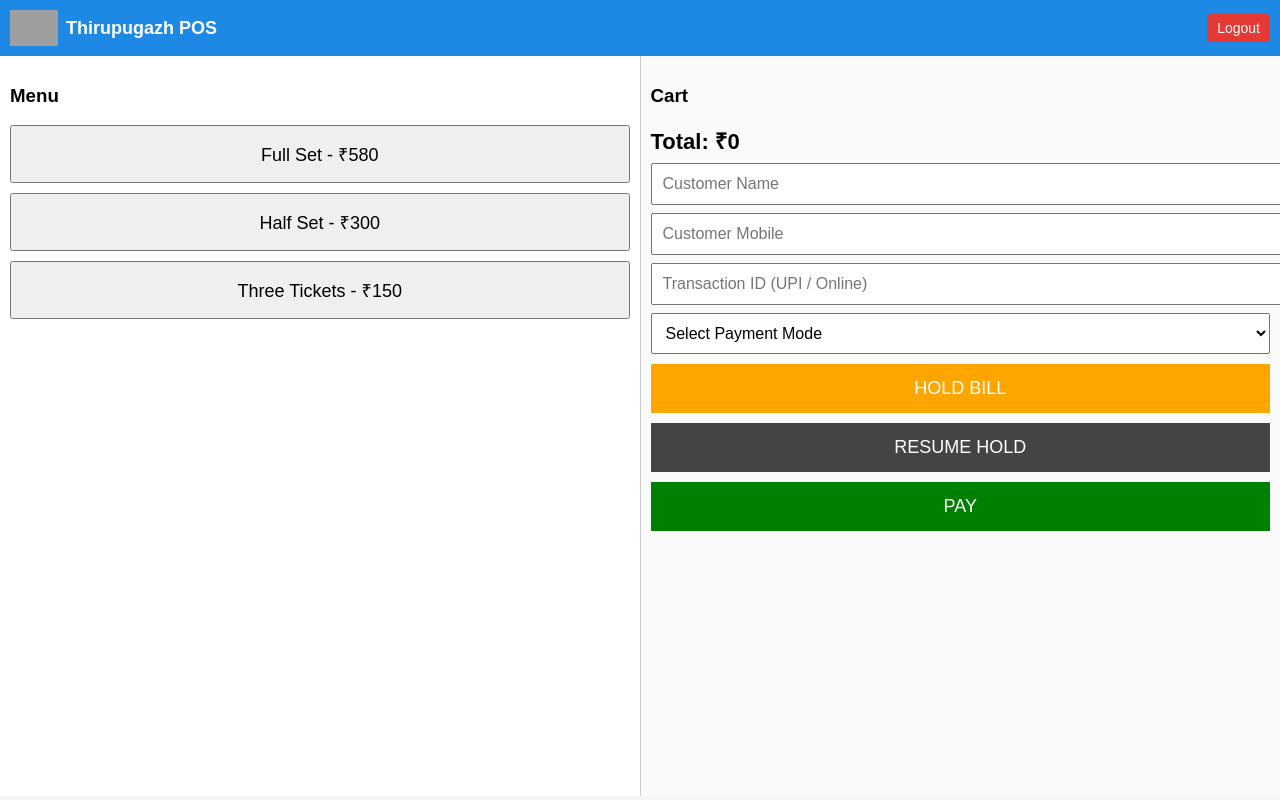
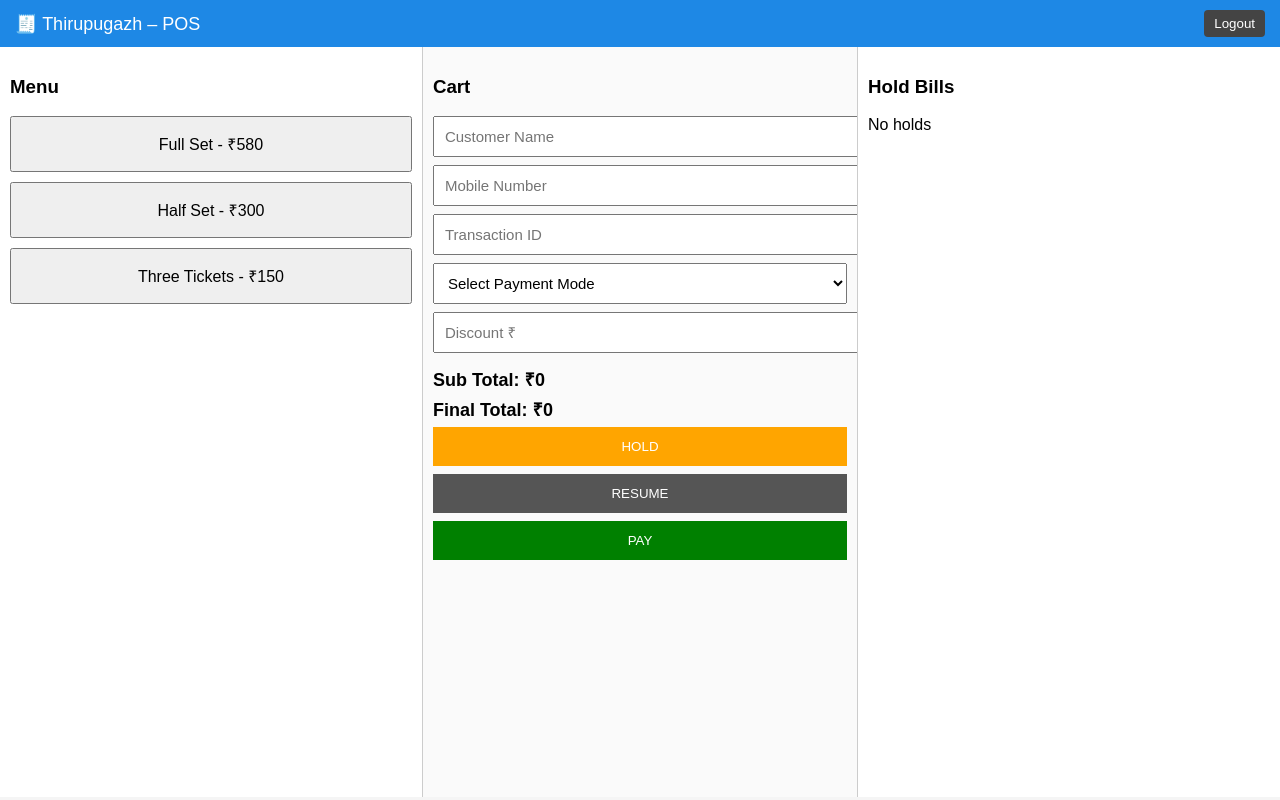
Before and after one commit to thirupugazhagency/thirupugazh-pos, a Flask app: page /ui/billing in a window 1280 px wide. Run offline with Flask 3, Linux system fonts and the light colour scheme; data comes from the database, SQL or seed files in the repository; data that the repository does not hold is empty; grey boxes are pictures that could not be loaded.

Commit message:
Step 2: Admin header buttons (Reports, Change Password) without breaking billing

```diff
--- a/templates/billing.html
+++ b/templates/billing.html
@@ -1,7 +1,7 @@
 <!DOCTYPE html>
 <html>
 <head>
-    <title>Thirupugazh POS</title>
+    <title>Thirupugazh – POS</title>
     <meta name="viewport" content="width=device-width, initial-scale=1">
 
     <style>
@@ -10,56 +10,40 @@
         header {
             background: #1e88e5;
             color: white;
-            padding: 10px;
-            font-size: 18px;
+            padding: 10px 15px;
             display: flex;
             justify-content: space-between;
             align-items: center;
-        }
-
-        header .left, header .right {
-            display: flex;
-            align-items: center;
-            gap: 8px;
+            font-size: 18px;
         }
 
         header button {
+            margin-left: 8px;
             padding: 6px 10px;
-            font-size: 14px;
             border: none;
             cursor: pointer;
             border-radius: 4px;
         }
 
-        .btn-admin { background: #ffffff; color: #1e88e5; }
-        .btn-staff { background: #ffffff; color: #1e88e5; }
-        .btn-logout { background: #e53935; color: white; }
+        .btn-admin { background: #0d47a1; color: white; }
+        .btn-logout { background: #444; color: white; }
 
-        .container {
-            display: flex;
-            height: calc(100vh - 60px);
+        .container { display: flex; height: calc(100vh - 50px); }
+
+        .menu, .cart, .holds {
+            padding: 10px;
+            overflow-y: auto;
         }
 
-        .menu {
-            width: 50%;
-            padding: 10px;
-            background: white;
-            overflow-y: auto;
-        }
+        .menu { width: 33%; background: white; }
+        .cart { width: 34%; background: #fafafa; border-left: 1px solid #ccc; border-right: 1px solid #ccc; }
+        .holds { width: 33%; background: white; }
 
         .menu button {
             width: 100%;
             padding: 15px;
             margin-bottom: 10px;
-            font-size: 18px;
-        }
-
-        .cart {
-            width: 50%;
-            padding: 10px;
-            background: #fafafa;
-            border-left: 1px solid #ccc;
-            overflow-y: auto;
+            font-size: 16px;
         }
 
         .cart-item {
@@ -67,59 +51,45 @@
             justify-content: space-between;
             align-items: center;
             margin-bottom: 8px;
-            font-size: 16px;
         }
 
-        .btn {
-            padding: 6px 10px;
-            font-size: 16px;
-        }
-
-        .total {
-            font-size: 22px;
-            font-weight: bold;
-            margin-top: 10px;
+        .cart-item button {
+            padding: 4px 8px;
         }
 
         input, select {
             width: 100%;
             padding: 10px;
-            font-size: 16px;
-            margin-top: 8px;
+            margin-bottom: 8px;
+            font-size: 15px;
         }
 
-        button.main {
-            width: 100%;
-            padding: 14px;
+        .total {
             font-size: 18px;
-            border: none;
-            color: white;
-            margin-top: 10px;
-            cursor: pointer;
+            font-weight: bold;
+            margin: 6px 0;
         }
 
-        .pay { background: green; }
-        .hold { background: orange; }
-        .resume { background: #444; }
+        .btn-hold { background: orange; color: white; padding: 12px; border: none; width: 100%; margin-bottom: 8px; }
+        .btn-resume { background: #555; color: white; padding: 12px; border: none; width: 100%; margin-bottom: 8px; }
+        .btn-pay { background: green; color: white; padding: 12px; border: none; width: 100%; }
 
-        /* Staff report */
-        #staffReportBox {
+        #resumeModal {
             display: none;
-            margin-top: 15px;
-            background: #fff;
-            padding: 10px;
+            position: fixed;
+            top: 20%;
+            left: 35%;
+            width: 30%;
+            background: white;
             border: 1px solid #ccc;
+            padding: 15px;
+            box-shadow: 0 0 10px rgba(0,0,0,.4);
+            z-index: 1000;
         }
 
-        #staffReportBox table {
+        #resumeModal button {
             width: 100%;
-            border-collapse: collapse;
-        }
-
-        #staffReportBox th, #staffReportBox td {
-            border: 1px solid #ccc;
-            padding: 8px;
-            text-align: center;
+            margin-bottom: 6px;
         }
     </style>
 </head>
@@ -127,34 +97,10 @@
 <body>
 
 <header>
-    <div class="left">
-        <img src="/static/logo.png" style="height:36px">
-        <strong>Thirupugazh POS</strong>
+    <span>🧾 Thirupugazh – POS</span>
 
-        <!-- ADMIN BUTTONS -->
-        <button id="btnReports" class="btn-admin" style="display:none"
-                onclick="window.location.href='/ui/admin-reports'">
-            📊 Reports
-        </button>
-
-        <button id="btnStaff" class="btn-admin" style="display:none"
-                onclick="window.location.href='/ui/admin-staff'">
-            👥 Staff
-        </button>
-
-        <button id="btnChangePwd" class="btn-admin" style="display:none"
-                onclick="changePassword()">
-            🔐 Change Password
-        </button>
-
-        <!-- STAFF BUTTON -->
-        <button id="staffReportBtn" class="btn-staff" style="display:none"
-                onclick="loadStaffDailyReport()">
-            📊 My Daily Sales
-        </button>
-    </div>
-
-    <div class="right">
+    <!-- ✅ STEP 2: ADMIN / STAFF HEADER CONTROLS -->
+    <div id="headerButtons">
         <button class="btn-logout" onclick="logout()">Logout</button>
     </div>
 </header>
@@ -164,21 +110,16 @@
     <!-- MENU -->
     <div class="menu">
         <h3>Menu</h3>
-        <div id="menuButtons"></div>
+        <div id="menuButtons">Loading...</div>
     </div>
 
     <!-- CART -->
     <div class="cart">
         <h3>Cart</h3>
-        <div id="cartItems"></div>
-
-        <div class="total">
-            Total: ₹<span id="total">0</span>
-        </div>
 
         <input id="customerName" placeholder="Customer Name">
-        <input id="customerPhone" placeholder="Customer Mobile">
-        <input id="transactionId" placeholder="Transaction ID (UPI / Online)">
+        <input id="mobileNumber" placeholder="Mobile Number">
+        <input id="transactionId" placeholder="Transaction ID">
 
         <select id="paymentMode">
             <option value="">Select Payment Mode</option>
@@ -188,69 +129,82 @@
             <option value="MIXED">Mixed</option>
         </select>
 
-        <button class="main hold" onclick="holdBill()">HOLD BILL</button>
-        <button class="main resume" onclick="resumeHold()">RESUME HOLD</button>
-        <button class="main pay" onclick="payNow()">PAY</button>
+        <div id="cartItems"></div>
 
-        <!-- STAFF DAILY REPORT -->
-        <div id="staffReportBox">
-            <h4>My Daily Sales (3 PM – 3 PM)</h4>
-            <table>
-                <tr>
-                    <th>Business Date</th>
-                    <th>Total Bills</th>
-                    <th>Total Amount (₹)</th>
-                </tr>
-                <tr>
-                    <td id="sr_date">-</td>
-                    <td id="sr_count">0</td>
-                    <td id="sr_total">0</td>
-                </tr>
-            </table>
-        </div>
+        <input id="discount" type="number" min="0" placeholder="Discount ₹" oninput="recalculateTotal()">
+
+        <div class="total">Sub Total: ₹<span id="subTotal">0</span></div>
+        <div class="total">Final Total: ₹<span id="finalTotal">0</span></div>
+
+        <button class="btn-hold" onclick="holdBill()">HOLD</button>
+        <button class="btn-resume" onclick="showResume()">RESUME</button>
+        <button class="btn-pay" onclick="payNow()">PAY</button>
+    </div>
+
+    <!-- HOLDS -->
+    <div class="holds">
+        <h3>Hold Bills</h3>
+        <div id="holdList">No holds</div>
     </div>
 
 </div>
 
+<!-- RESUME MODAL -->
+<div id="resumeModal">
+    <h3>Select Hold Bill</h3>
+    <div id="resumeList"></div>
+    <button onclick="closeResume()">Close</button>
+</div>
+
 <script>
-const API = window.location.origin;
 let cartId = null;
+let currentTotal = 0;
 
-/* ---------- ROLE BASED UI ---------- */
-function setupRoleUI() {
-    const role = localStorage.getItem("role");
+/* ================= AUTH / HEADER (STEP 2) ================= */
 
-    if (role === "admin") {
-        document.getElementById("btnReports").style.display = "inline-block";
-        document.getElementById("btnStaff").style.display = "inline-block";
-        document.getElementById("btnChangePwd").style.display = "inline-block";
-    }
+const role = localStorage.getItem("role");
+const headerDiv = document.getElementById("headerButtons");
 
-    if (role === "staff") {
-        document.getElementById("staffReportBtn").style.display = "inline-block";
-    }
+if (role === "admin") {
+    headerDiv.innerHTML = `
+        <button class="btn-admin" onclick="goReports()">Reports</button>
+        <button class="btn-admin" onclick="goChangePassword()">Change Password</button>
+        <button class="btn-logout" onclick="logout()">Logout</button>
+    `;
 }
 
-/* ---------- AUTH ---------- */
+function goReports() {
+    window.location.href = "/ui/admin-reports";
+}
+
+function goChangePassword() {
+    window.location.href = "/ui/change-password";
+}
+
 function logout() {
     localStorage.clear();
     window.location.href = "/ui/login";
 }
 
-function changePassword() {
-    const newPwd = prompt("Enter new password:");
-    if (!newPwd) return;
-    alert("Change password API will be added next (backend safe step)");
-}
+/* ================= INIT ================= */
 
-/* ---------- CART ---------- */
+(async function () {
+    await createCart();
+    await loadMenu();
+    await loadCart();
+    await loadHolds();
+})();
+
+/* ================= CART ================= */
+
 async function createCart() {
-    const res = await fetch(API + "/cart/create", { method: "POST" });
-    cartId = (await res.json()).cart_id;
+    const res = await fetch("/cart/create", { method: "POST" });
+    const data = await res.json();
+    cartId = data.cart_id;
 }
 
 async function loadMenu() {
-    const res = await fetch(API + "/menu");
+    const res = await fetch("/menu");
     const menu = await res.json();
     const div = document.getElementById("menuButtons");
     div.innerHTML = "";
@@ -264,29 +218,30 @@ async function loadMenu() {
 }
 
 async function addToCart(menuId) {
-    await fetch(API + "/cart/add", {
+    await fetch("/cart/add", {
         method: "POST",
-        headers: {"Content-Type": "application/json"},
+        headers: {"Content-Type":"application/json"},
         body: JSON.stringify({ cart_id: cartId, menu_id: menuId })
     });
     loadCart();
 }
 
 async function removeFromCart(menuId) {
-    await fetch(API + "/cart/remove", {
+    await fetch("/cart/remove", {
         method: "POST",
-        headers: {"Content-Type": "application/json"},
+        headers: {"Content-Type":"application/json"},
         body: JSON.stringify({ cart_id: cartId, menu_id: menuId })
     });
     loadCart();
 }
 
 async function loadCart() {
-    const res = await fetch(API + `/cart/${cartId}`);
+    const res = await fetch(`/cart/${cartId}`);
     const data = await res.json();
 
     const div = document.getElementById("cartItems");
     div.innerHTML = "";
+    currentTotal = data.total;
 
     data.items.forEach(i => {
         const row = document.createElement("div");
@@ -294,62 +249,107 @@ async function loadCart() {
         row.innerHTML = `
             <span>${i.name}</span>
             <span>
-                <button class="btn" onclick="removeFromCart(${i.menu_id})">-</button>
+                <button onclick="removeFromCart(${i.menu_id})">-</button>
                 ${i.quantity}
-                <button class="btn" onclick="addToCart(${i.menu_id})">+</button>
+                <button onclick="addToCart(${i.menu_id})">+</button>
             </span>
             <span>₹${i.subtotal}</span>
         `;
         div.appendChild(row);
     });
 
-    document.getElementById("total").innerText = data.total;
+    document.getElementById("subTotal").innerText = currentTotal;
+    recalculateTotal();
 }
 
-/* ---------- HOLD / RESUME ---------- */
+/* ================= DISCOUNT ================= */
+
+function recalculateTotal() {
+    const discount = Number(document.getElementById("discount").value || 0);
+    const final = Math.max(currentTotal - discount, 0);
+    document.getElementById("finalTotal").innerText = final;
+}
+
+/* ================= HOLD ================= */
+
 async function holdBill() {
-    await fetch(API + "/cart/hold", {
+    const name = document.getElementById("customerName").value;
+    if (!name) return alert("Customer name required");
+
+    const res = await fetch("/cart/hold", {
         method: "POST",
-        headers: {"Content-Type": "application/json"},
-        body: JSON.stringify({
-            cart_id: cartId,
-            customer_name: document.getElementById("customerName").value
-        })
+        headers: {"Content-Type":"application/json"},
+        body: JSON.stringify({ cart_id: cartId, customer_name: name })
     });
-    await createCart();
+
+    const data = await res.json();
+    cartId = data.new_cart_id;
+    loadCart();
+    loadHolds();
+}
+
+/* ================= HOLDS ================= */
+
+async function loadHolds() {
+    const res = await fetch("/cart/holds");
+    const holds = await res.json();
+    const div = document.getElementById("holdList");
+    div.innerHTML = holds.length ? "" : "No holds";
+
+    holds.forEach(h => {
+        const p = document.createElement("p");
+        p.innerText = h.customer_name || ("Hold #" + h.id);
+        div.appendChild(p);
+    });
+}
+
+/* ================= RESUME ================= */
+
+async function showResume() {
+    const res = await fetch("/cart/holds");
+    const holds = await res.json();
+    const list = document.getElementById("resumeList");
+    list.innerHTML = "";
+
+    holds.forEach(h => {
+        const btn = document.createElement("button");
+        btn.innerText = h.customer_name || ("Hold #" + h.id);
+        btn.onclick = () => resumeHold(h.id);
+        list.appendChild(btn);
+    });
+
+    document.getElementById("resumeModal").style.display = "block";
+}
+
+function closeResume() {
+    document.getElementById("resumeModal").style.display = "none";
+}
+
+async function resumeHold(id) {
+    await fetch(`/cart/resume/${id}`, { method: "POST" });
+    cartId = id;
+    closeResume();
     loadCart();
 }
 
-async function resumeHold() {
-    const res = await fetch(API + "/cart/holds");
-    const holds = await res.json();
-    if (holds.length === 0) {
-        alert("No hold bills");
-        return;
-    }
-    cartId = holds[0].id;
-    await fetch(API + `/cart/resume/${cartId}`, { method: "POST" });
-    loadCart();
-}
+/* ================= PAY ================= */
 
-/* ---------- PAY ---------- */
 async function payNow() {
-    const mode = document.getElementById("paymentMode").value;
-    if (!mode) {
-        alert("Select payment mode");
-        return;
-    }
+    const payment = document.getElementById("paymentMode").value;
+    if (!payment) return alert("Select payment mode");
 
-    const res = await fetch(API + "/checkout", {
+    const discount = Number(document.getElementById("discount").value || 0);
+
+    const res = await fetch("/checkout", {
         method: "POST",
-        headers: {"Content-Type": "application/json"},
+        headers: {"Content-Type":"application/json"},
         body: JSON.stringify({
             cart_id: cartId,
-            payment_method: mode,
+            payment_method: payment,
             customer_name: document.getElementById("customerName").value,
-            customer_phone: document.getElementById("customerPhone").value,
+            customer_phone: document.getElementById("mobileNumber").value,
             transaction_id: document.getElementById("transactionId").value,
-            staff_id: localStorage.getItem("user_id")
+            discount: discount
         })
     });
 
@@ -357,28 +357,8 @@ async function payNow() {
     alert("Paid ₹" + data.total);
     await createCart();
     loadCart();
+    loadHolds();
 }
-
-/* ---------- STAFF DAILY REPORT ---------- */
-async function loadStaffDailyReport() {
-    const staffId = localStorage.getItem("user_id");
-    const res = await fetch(`/staff/report/daily?staff_id=${staffId}`);
-    const data = await res.json();
-
-    document.getElementById("sr_date").innerText = data.business_date;
-    document.getElementById("sr_count").innerText = data.bill_count;
-    document.getElementById("sr_total").innerText = data.total_amount;
-
-    document.getElementById("staffReportBox").style.display = "block";
-}
-
-/* ---------- INIT ---------- */
-(async function () {
-    await createCart();
-    await loadMenu();
-    await loadCart();
-    setupRoleUI();
-})();
 </script>
 
 </body>
```
